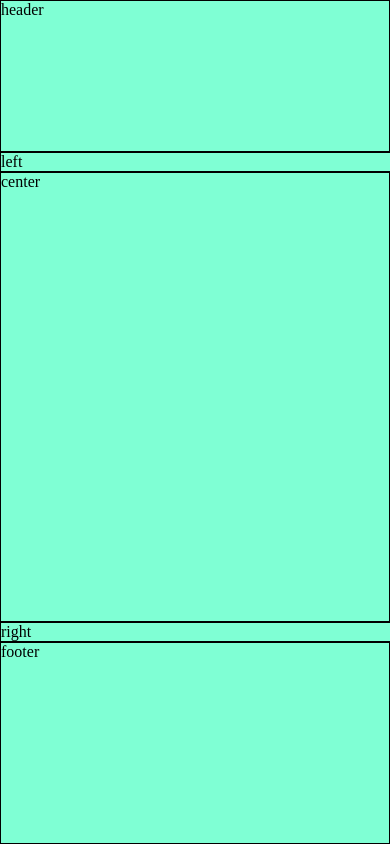
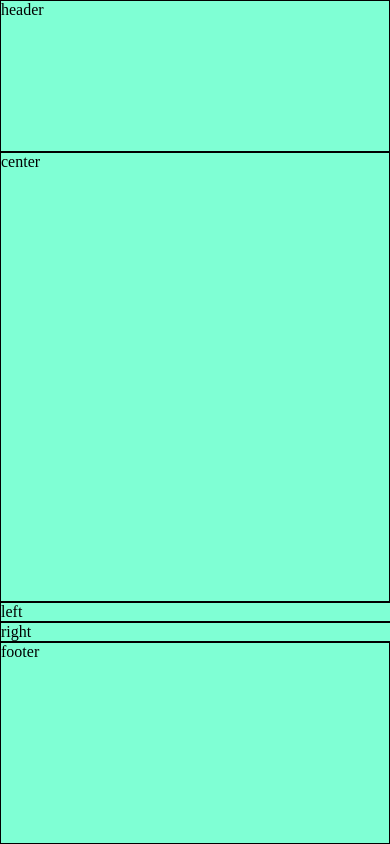
Before and after one commit to shumpei-kayano/HTML-CSS, a plain HTML site: page 聖杯レイアウト/index.html in a window 390 px wide. Drawn offline with Linux system fonts and the light colour scheme.

Commit message:
mainをnavの上に持ってくる

```diff
--- a/聖杯レイアウト/style.css
+++ b/聖杯レイアウト/style.css
@@ -62,4 +62,8 @@ footer {
     nav, aside {
         width: 100%;
     }
+    /* mainをnavの上に持ってくる */
+    main {
+        order: -1;
+    }
 }
```
